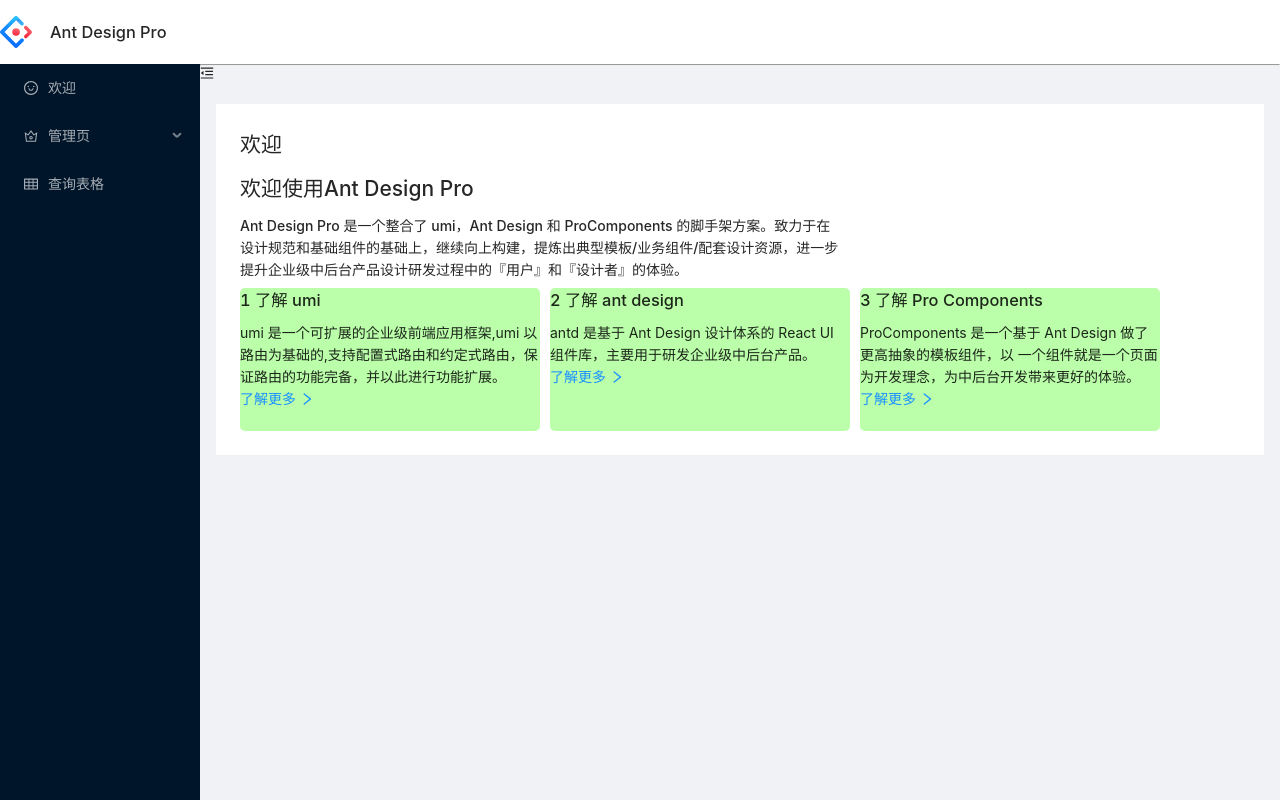
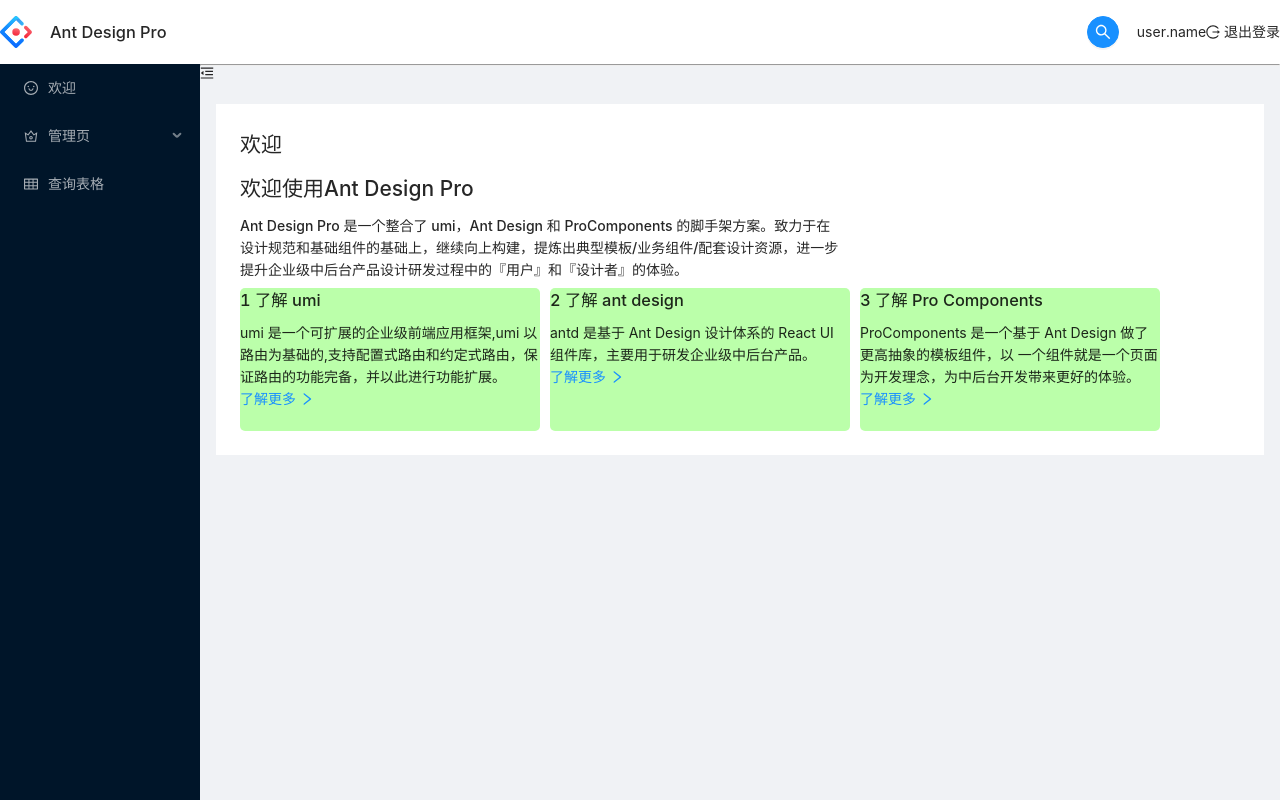
Before and after one commit to xihoqia/react-second-demo, a React (Create React App) app: page /layout/welcome in a window 1280 px wide. Built offline with nearby package versions, Linux system fonts and the light colour scheme.

Commit message:
feat 导航栏

```diff
--- a/src/pages/Layout/index.css
+++ b/src/pages/Layout/index.css
@@ -42,3 +42,12 @@
   margin: 0;
   padding: 0;
 }
+.header-wrap{
+  width: 100%;
+  display: flex;
+  flex-direction: row;
+  justify-content:flex-end;
+}
+.user-logout{
+  cursor: pointer;
+}
--- a/src/pages/Layout/index.jsx
+++ b/src/pages/Layout/index.jsx
@@ -4,17 +4,19 @@
   TableOutlined,
   SmileOutlined,
   CrownOutlined,
+  SearchOutlined,
+  LogoutOutlined,
 } from "@ant-design/icons";
-import { Layout, Menu,} from "antd";
+import { Layout, Menu, Button, Input, Popconfirm } from "antd";
 import React, { useState } from "react";
 import "./index.css";
+import { useNavigate, Outlet } from "react-router-dom";
 
-import { useNavigate, Outlet } from "react-router-dom";
 const { Header, Sider, Content } = Layout;
-
 const App = () => {
   const navigate = useNavigate();
   const [collapsed, setCollapsed] = useState(false);
+  const [btn, setBtn] = useState(true);
   return (
     <Layout>
       <Sider
@@ -23,7 +25,10 @@
         collapsed={collapsed}
         style={{ height: "100vh" }}
       >
-        <div style={{display:'flex' ,width:'200px'}}><div className="logo"/><h1 className="logo-item">Ant Design Pro</h1></div>
+        <div style={{ display: "flex", width: "200px" }}>
+          <div className="logo" />
+          <h1 className="logo-item">Ant Design Pro</h1>
+        </div>
         <Menu
           theme="dark"
           mode="inline"
@@ -52,9 +57,47 @@
         />
       </Sider>
       <Layout className="site-layout">
-        <Header className="site-layout-background" style={{padding:0}}>
+        <Header className="site-layout-background" style={{ padding: 0 }}>
           <div className="header-wrap">
 
+              <div style={{ width: "200px", height: "64px",lineHeight:'64px',}}
+               >
+              {btn ? (
+                <Button
+                  type="primary"
+                  shape="circle"
+                  style={{marginLeft:'150px'}}
+                  onClick={() => {
+                    setBtn(!btn);
+                  }}
+                  icon={<SearchOutlined />}
+                />
+              ) : (
+               <div>
+                 <Button
+                type="primary"
+                shape="circle"
+                style={{marginRight:'5px'}}
+                onClick={() => {
+                  setBtn(!btn);
+                }}
+                icon={<SearchOutlined />}
+              />
+                <Input placeholder="站内搜索" style={{marginTop:'15px',width:'150px'}} />
+              </div>
+              )}
+               </div>
+
+            <span className="user-name">user.name</span>
+            <span className="user-logout">
+              <Popconfirm
+                title="是否确认退出？"
+                okText="退出"
+                cancelText="取消"
+              >
+                <LogoutOutlined /> 退出登录
+              </Popconfirm>
+            </span>
           </div>
         </Header>
         <hr />
```
Also changed, not shown: src/assets/logo.png (deleted). Lines whose indentation alone changed are shown as unchanged.
